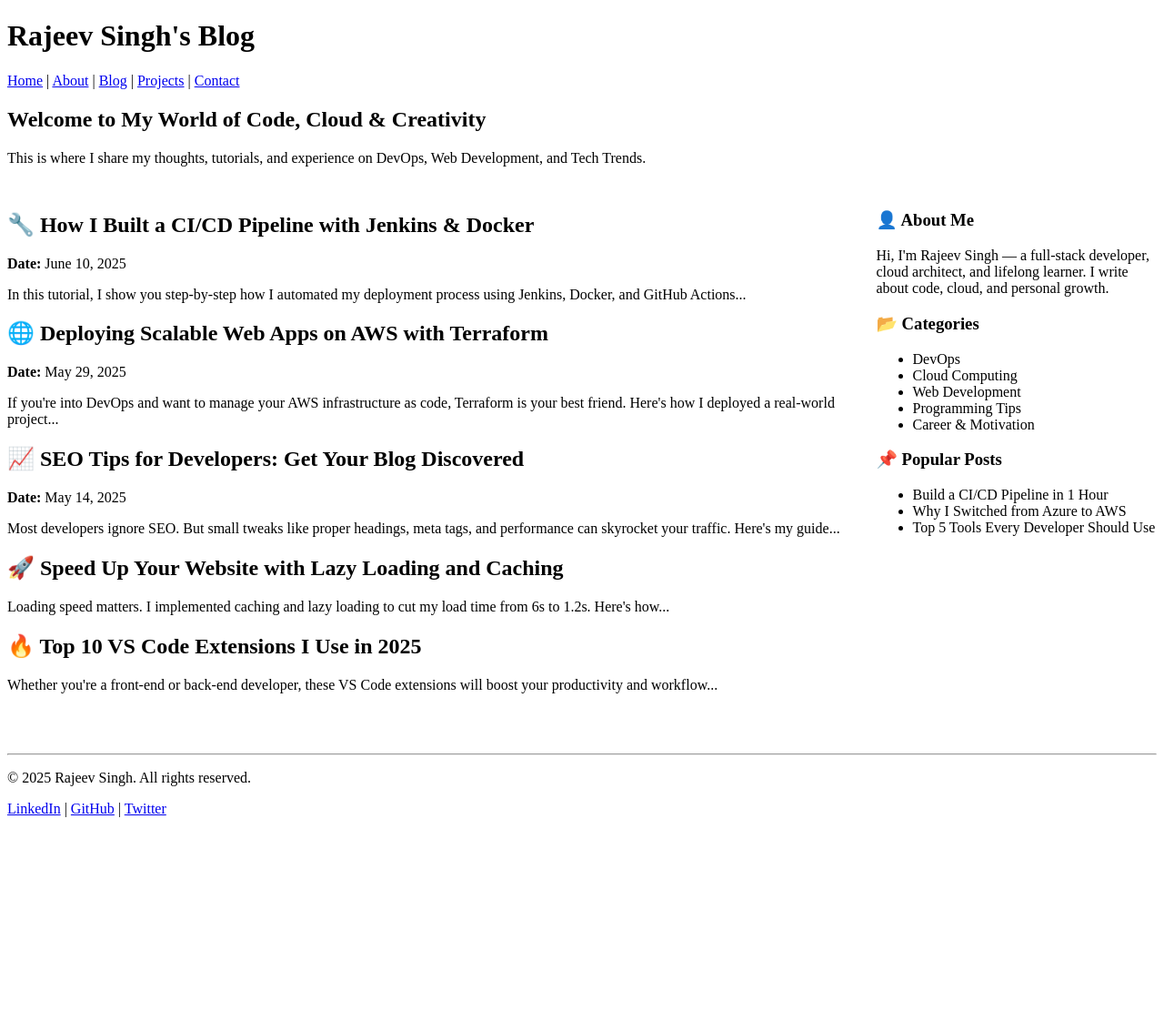
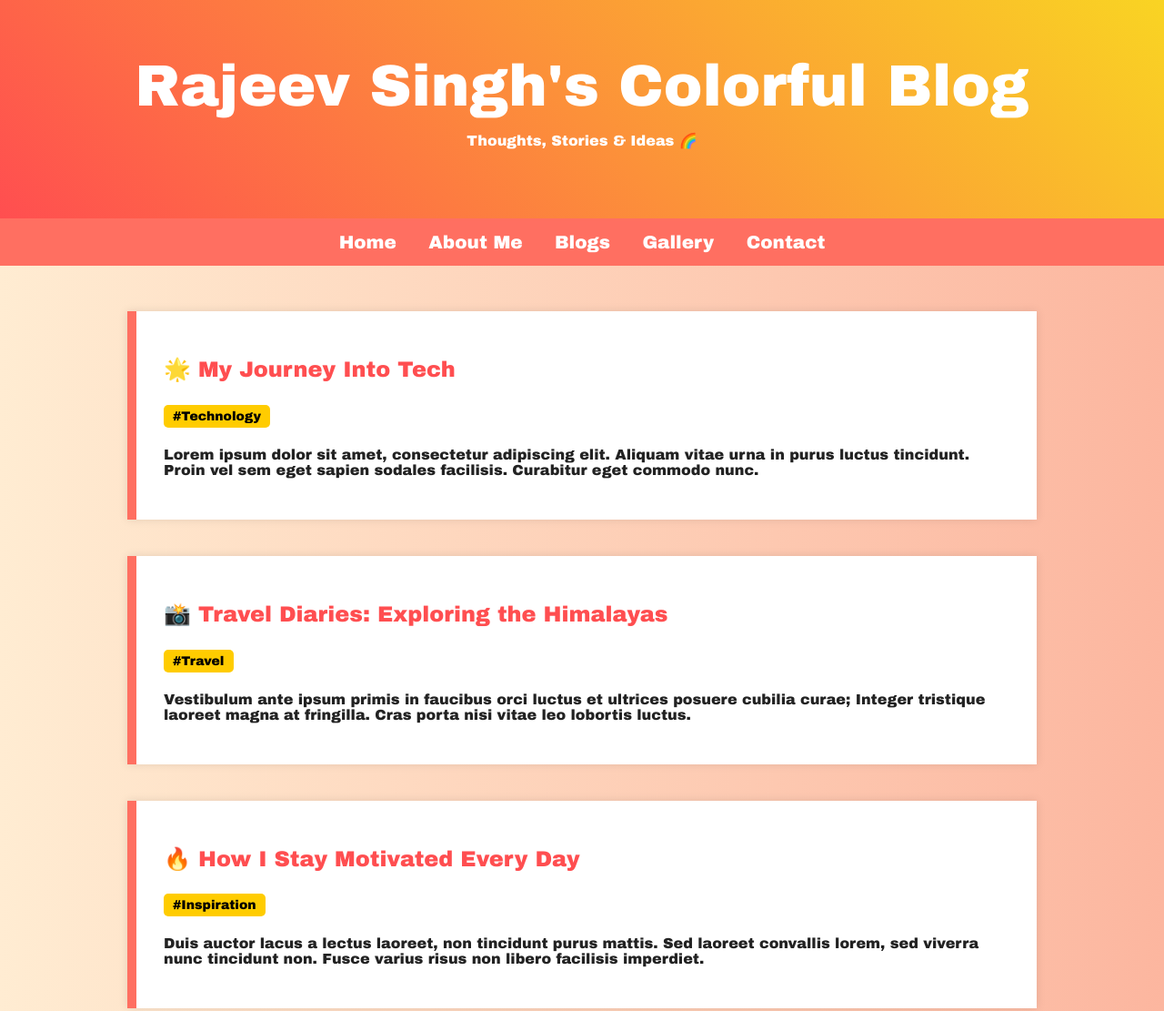
Before and after one commit to rajeevbkpdevops/python-code, a plain HTML site: page index.html in a window 1280 px wide. Shown: the top 1111 px of the page at 91% size. Before the commit the page ends 914 px from the top, so only its background shows below. Drawn offline with Linux system fonts and the light colour scheme.

Commit message:
Update index.html

```diff
--- a/index.html
+++ b/index.html
@@ -2,104 +2,125 @@
 <html lang="en">
 <head>
   <meta charset="UTF-8">
-  <title>Rajeev Singh's Blog</title>
+  <title>Rajeev Singh's Colorful Blog</title>
+  <style>
+    body {
+      margin: 0;
+      font-family: 'Arial Black', sans-serif;
+      background: linear-gradient(to right, #ffecd2, #fcb69f);
+      color: #222;
+    }
+
+    header {
+      background: linear-gradient(45deg, #ff4e50, #f9d423);
+      color: white;
+      padding: 60px 20px;
+      text-align: center;
+      box-shadow: 0 5px 15px rgba(0,0,0,0.2);
+    }
+
+    header h1 {
+      font-size: 4em;
+      margin: 0;
+    }
+
+    nav {
+      background: #ff6f61;
+      padding: 15px;
+      text-align: center;
+    }
+
+    nav a {
+      text-decoration: none;
+      color: white;
+      font-size: 20px;
+      margin: 0 15px;
+      font-weight: bold;
+    }
+
+    nav a:hover {
+      text-decoration: underline;
+    }
+
+    section {
+      padding: 50px 20px;
+      max-width: 1000px;
+      margin: auto;
+    }
+
+    article {
+      background: white;
+      padding: 30px;
+      margin-bottom: 40px;
+      border-left: 10px solid #ff6f61;
+      box-shadow: 0 0 10px rgba(0,0,0,0.1);
+      transition: transform 0.3s ease;
+    }
+
+    article:hover {
+      transform: scale(1.02);
+    }
+
+    article h2 {
+      color: #ff4e50;
+    }
+
+    footer {
+      background: #222;
+      color: #fff;
+      text-align: center;
+      padding: 30px;
+      font-size: 18px;
+    }
+
+    .tag {
+      display: inline-block;
+      background: #ffcc00;
+      color: #000;
+      padding: 5px 10px;
+      margin: 5px 0;
+      font-size: 14px;
+      border-radius: 5px;
+    }
+  </style>
 </head>
 <body>
 
-  <!-- Header -->
   <header>
-    <h1>Rajeev Singh's Blog</h1>
+    <h1>Rajeev Singh's Colorful Blog</h1>
+    <p>Thoughts, Stories & Ideas 🌈</p>
+  </header>
+
   <nav>
-      <a href="#">Home</a> |
-      <a href="#">About</a> |
-      <a href="#">Blog</a> |
-      <a href="#">Projects</a> |
+    <a href="#">Home</a>
+    <a href="#">About Me</a>
+    <a href="#">Blogs</a>
+    <a href="#">Gallery</a>
     <a href="#">Contact</a>
   </nav>
-  </header>
 
-  <!-- Hero Section -->
   <section>
-    <h2>Welcome to My World of Code, Cloud & Creativity</h2>
-    <p>This is where I share my thoughts, tutorials, and experience on DevOps, Web Development, and Tech Trends.</p>
-  </section>
-
-  <!-- Main Content and Sidebar -->
-  <div style="display: flex; gap: 30px; margin-top: 30px;">
-
-    <!-- Blog Posts -->
-    <main style="flex: 3;">
-      <!-- Post 1 -->
     <article>
-        <h2>🔧 How I Built a CI/CD Pipeline with Jenkins & Docker</h2>
-        <p><strong>Date:</strong> June 10, 2025</p>
-        <p>In this tutorial, I show you step-by-step how I automated my deployment process using Jenkins, Docker, and GitHub Actions...</p>
-      </article>
-
-      <!-- Post 2 -->
-      <article>
-        <h2>🌐 Deploying Scalable Web Apps on AWS with Terraform</h2>
-        <p><strong>Date:</strong> May 29, 2025</p>
-        <p>If you're into DevOps and want to manage your AWS infrastructure as code, Terraform is your best friend. Here's how I deployed a real-world project...</p>
-      </article>
-
-      <!-- Post 3 -->
-      <article>
-        <h2>📈 SEO Tips for Developers: Get Your Blog Discovered</h2>
-        <p><strong>Date:</strong> May 14, 2025</p>
-        <p>Most developers ignore SEO. But small tweaks like proper headings, meta tags, and performance can skyrocket your traffic. Here's my guide...</p>
-      </article>
-
-      <!-- More Posts -->
-      <article>
-        <h2>🚀 Speed Up Your Website with Lazy Loading and Caching</h2>
-        <p>Loading speed matters. I implemented caching and lazy loading to cut my load time from 6s to 1.2s. Here's how...</p>
+      <h2>🌟 My Journey Into Tech</h2>
+      <p class="tag">#Technology</p>
+      <p>Lorem ipsum dolor sit amet, consectetur adipiscing elit. Aliquam vitae urna in purus luctus tincidunt. Proin vel sem eget sapien sodales facilisis. Curabitur eget commodo nunc.</p>
     </article>
 
     <article>
-        <h2>🔥 Top 10 VS Code Extensions I Use in 2025</h2>
-        <p>Whether you're a front-end or back-end developer, these VS Code extensions will boost your productivity and workflow...</p>
+      <h2>📸 Travel Diaries: Exploring the Himalayas</h2>
+      <p class="tag">#Travel</p>
+      <p>Vestibulum ante ipsum primis in faucibus orci luctus et ultrices posuere cubilia curae; Integer tristique laoreet magna at fringilla. Cras porta nisi vitae leo lobortis luctus.</p>
     </article>
-    </main>
 
-    <!-- Sidebar -->
-    <aside style="flex: 1;">
-      <section>
-        <h3>👤 About Me</h3>
-        <p>Hi, I'm Rajeev Singh — a full-stack developer, cloud architect, and lifelong learner. I write about code, cloud, and personal growth.</p>
+    <article>
+      <h2>🔥 How I Stay Motivated Every Day</h2>
+      <p class="tag">#Inspiration</p>
+      <p>Duis auctor lacus a lectus laoreet, non tincidunt purus mattis. Sed laoreet convallis lorem, sed viverra nunc tincidunt non. Fusce varius risus non libero facilisis imperdiet.</p>
+    </article>
   </section>
 
-      <section>
-        <h3>📂 Categories</h3>
-        <ul>
-          <li>DevOps</li>
-          <li>Cloud Computing</li>
-          <li>Web Development</li>
-          <li>Programming Tips</li>
-          <li>Career & Motivation</li>
-        </ul>
-      </section>
-
-      <section>
-        <h3>📌 Popular Posts</h3>
-        <ul>
-          <li>Build a CI/CD Pipeline in 1 Hour</li>
-          <li>Why I Switched from Azure to AWS</li>
-          <li>Top 5 Tools Every Developer Should Use</li>
-        </ul>
-      </section>
-    </aside>
-  </div>
-
-  <!-- Footer -->
-  <footer style="margin-top: 50px;">
-    <hr>
-    <p>&copy; 2025 Rajeev Singh. All rights reserved.</p>
-    <p>
-      <a href="#">LinkedIn</a> |
-      <a href="#">GitHub</a> |
-      <a href="#">Twitter</a>
-    </p>
+  <footer>
+    &copy; 2025 Rajeev Singh | Made with 💖 and HTML
   </footer>
 
 </body>
```
Lines whose indentation alone changed are shown as unchanged.
